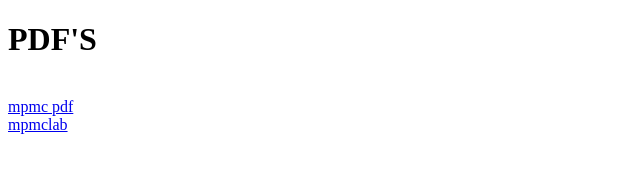
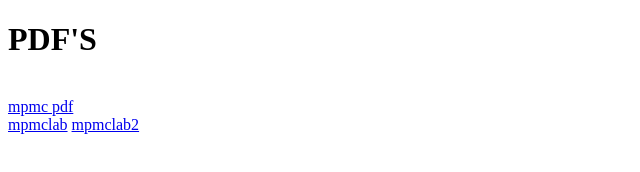
Before and after one commit to Dyne2123/Dyne2123.github.io, a plain HTML site: page index.html in a window 1280 px wide. Shown: the full height of the page, 0-640 px from the left. Drawn offline with Linux system fonts and the light colour scheme.

Commit message:
Update index.html

```diff
--- a/index.html
+++ b/index.html
@@ -5,4 +5,5 @@
 
         <a href="https://drive.google.com/file/d/1IA8K2iSPweai8fVdxsS_hEg2HG4q6LKp/view?usp=drivesdk"> mpmc pdf</a><br>
 <a href="https://drive.google.com/file/d/1Q6H3gMKj49x4PVgAUcqjHY5cDGefQrZe/view?usp=drivesdk">mpmclab</a>
+<a href="https://drive.google.com/file/d/1QHoz00eNVN2l_Hl6ka6q2xMQcEQm_nyV/view?usp=drivesdk">mpmclab2</a>
 </html>
```
